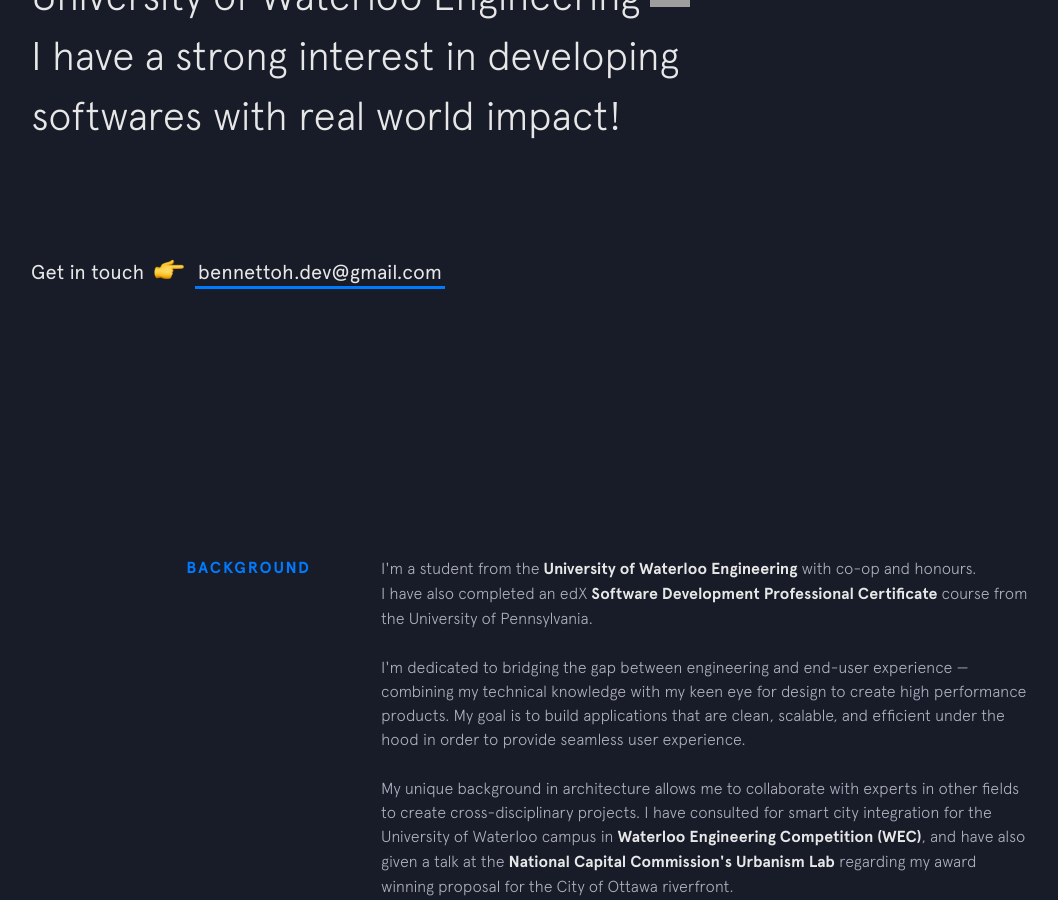
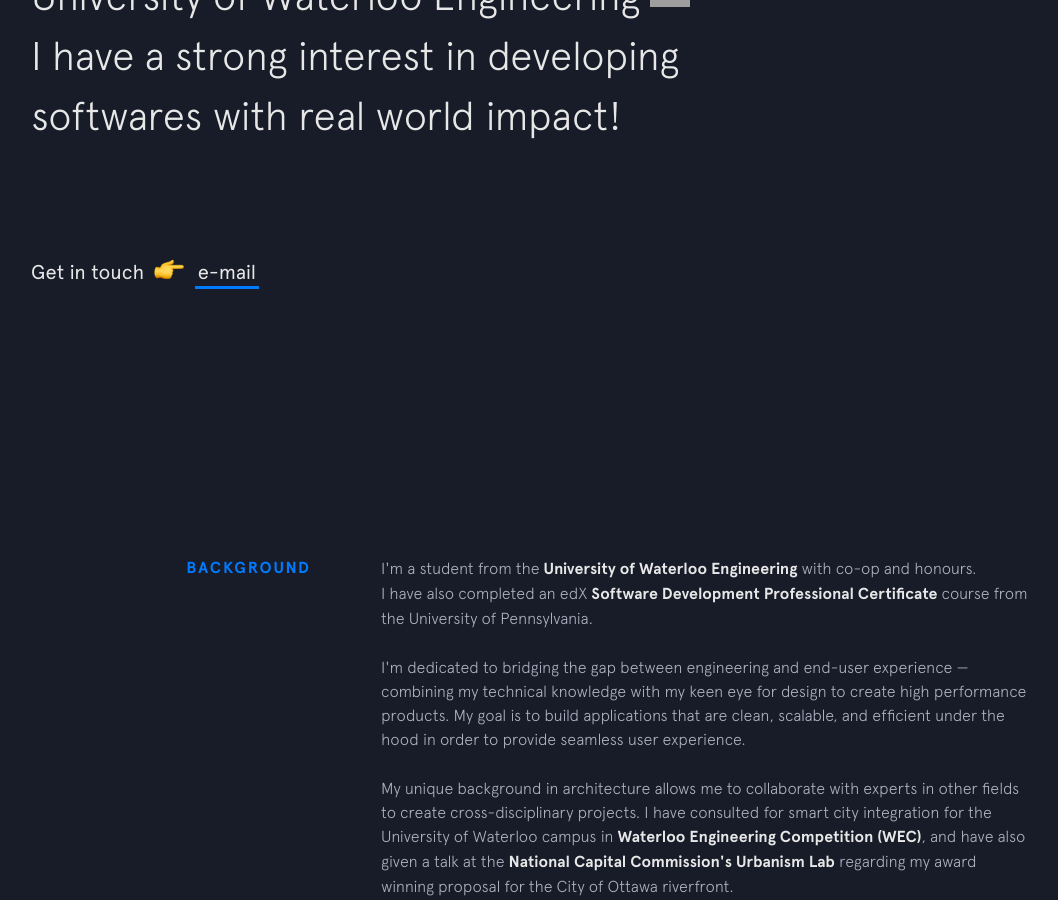
Before and after one commit to bennettoh/website-2020, a Jekyll site: the page built from index.html, in a window 1280 px wide and 900 px high, scrolled down 444 px. Shown: the whole window, without its empty margins (69-1127 px from the left). Built offline with Jekyll 4.4.1, drawn with Linux system fonts in a browser that asks for light colours; nearby versions of some CDN libraries.

Commit message:
resume update and hidden email

```diff
--- a/_includes/intro.html
+++ b/_includes/intro.html
@@ -12,7 +12,7 @@
     <span>Get in touch </span>
     <span class="emoji pointer"></span>
     <span>
-      <a href="mailto:bennettoh.dev@gmail.com" target="_blank" class="highlight-link">bennettoh.dev@gmail.com</a>
+      <a href="mailto:bennettoh.dev@gmail.com" target="_blank" class="highlight-link">e-mail</a>
     </span>
   </h3>
 </header>
```
Also changed, not shown: 1 other file.
